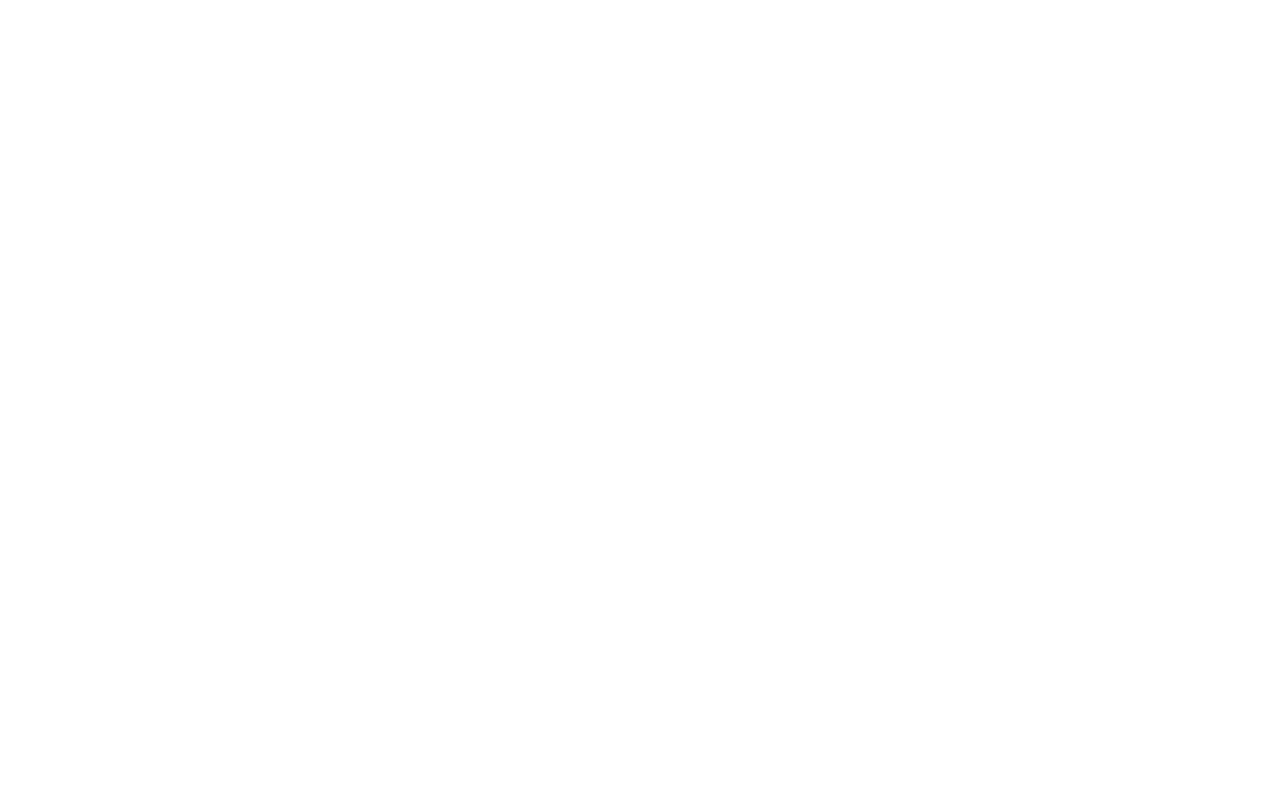
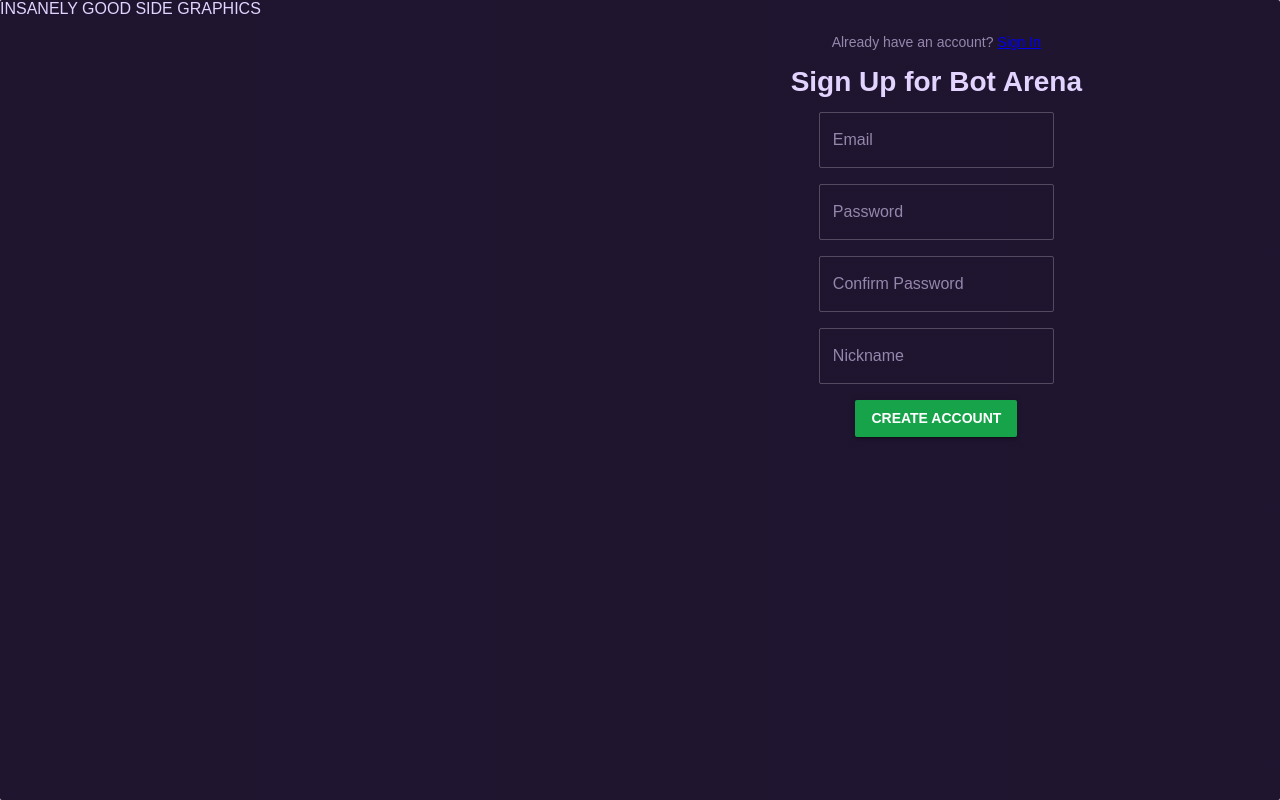
Before and after one commit to botarena-dev/botarena-dev-monorepo, a React (Vite) app in the folder site/: page /sign-up in a window 1280 px wide. Before the commit this address had no page. Built offline with nearby package versions, Linux system fonts and the light colour scheme.

Commit message:
feat: :sparkles: add sign up/in skeletons

```diff
--- a/site/src/App.tsx
+++ b/site/src/App.tsx
@@ -6,6 +6,8 @@
 import "./App.scss";
 import { Contribute } from "./contribute/Contribute";
 import { About } from "./about/About";
+import { SignUp } from "./auth/SignUp";
+import { SignIn } from "./auth/SignIn";
 
 function App() {
   return (
@@ -15,6 +17,9 @@
         <Route path="/about" element={<About />} />
         <Route path="/contribute" element={<Contribute />} />
       </Route>
+
+      <Route path="/sign-in" element={<SignIn />} />
+      <Route path="/sign-up" element={<SignUp />} />
     </Routes>
   );
 }
--- /dev/null
+++ b/site/src/auth/SignIn.tsx
@@ -0,0 +1,36 @@
+import { Box, Button, Paper, TextField, Typography } from "@mui/material";
+import { Link } from "react-router";
+
+export const SignIn = () => {
+  return (
+    <Paper
+      sx={{
+        height: "100% ",
+        display: "flex",
+        flexDirection: "column",
+        alignItems: "center",
+        justifyContent: "center",
+        gap: 2,
+      }}
+    >
+      <Box>LOGO</Box>
+
+      <Typography
+        variant="h3"
+        component="h3"
+        color="textPrimary"
+        sx={{ textAlign: "center" }}
+      >
+        Sign In to Bot Arena
+      </Typography>
+      <TextField label="Username" placeholder="Username" />
+      <TextField label="Password" placeholder="Password" type="password" />
+      <Button variant="contained" color="success">
+        Sign In
+      </Button>
+      <Typography variant="body2" color="textSecondary">
+        Don't have an account? <Link to="/sign-up">Sign Up</Link>
+      </Typography>
+    </Paper>
+  );
+};
--- /dev/null
+++ b/site/src/auth/SignUp.tsx
@@ -0,0 +1,50 @@
+import { Box, Button, Paper, TextField, Typography } from "@mui/material";
+import { Link } from "react-router";
+
+export const SignUp = () => {
+  return (
+    <Paper
+      sx={{
+        height: "100% ",
+        display: "flex",
+        flexDirection: "row",
+      }}
+    >
+      <Box sx={{ flex: "1 1 auto" }}>INSANELY GOOD SIDE GRAPHICS</Box>
+      <Box
+        sx={{
+          display: "flex",
+          flexDirection: "column",
+          alignItems: "center",
+          padding: 4,
+          gap: 2,
+          flex: "1 1 auto",
+        }}
+      >
+        <Typography variant="body2" color="textSecondary">
+          Already have an account? <Link to="/sign-in">Sign In</Link>
+        </Typography>
+        <Typography
+          variant="h3"
+          component="h3"
+          color="textPrimary"
+          sx={{ textAlign: "center" }}
+        >
+          Sign Up for Bot Arena
+        </Typography>
+
+        <TextField label="Email" placeholder="Email" />
+        <TextField label="Password" placeholder="Password" type="password" />
+        <TextField
+          label="Confirm Password"
+          placeholder="Confirm Password"
+          type="password"
+        />
+        <TextField label="Nickname" placeholder="Nickname" />
+        <Button variant="contained" color="success">
+          Create Account
+        </Button>
+      </Box>
+    </Paper>
+  );
+};
--- a/site/src/home/Home.tsx
+++ b/site/src/home/Home.tsx
@@ -1,4 +1,4 @@
-import { Box, Typography } from "@mui/material";
+import { Box, Button, Typography } from "@mui/material";
 
 export const Home = () => {
   return (
@@ -30,6 +30,15 @@
         A developer-first competitive platform where autonomous bots battle in
         fast-paced arenas inspired by curve fever mechanics.
       </Typography>
+
+      <Button
+        variant="outlined"
+        color="text"
+        size="large"
+        sx={{ width: "20rem" }}
+      >
+        Join
+      </Button>
     </Box>
   );
 };
--- a/site/src/layout/Layout.tsx
+++ b/site/src/layout/Layout.tsx
@@ -11,14 +11,30 @@
             justifyContent: "space-between",
           }}
         >
-          <Typography variant="h6">Bot Arena</Typography>
+          <Box sx={{ display: "flex", alignItems: "center", gap: 2 }}>
+            <Typography variant="h6" sx={{ mr: 4 }}>
+              LOGO
+            </Typography>
 
-          <Box>
             <Button component={Link} to="/about" color="text">
               About
             </Button>
             <Button component={Link} to="/contribute" color="text">
               Contribute
+            </Button>
+          </Box>
+
+          <Box sx={{ display: "flex", alignItems: "center", gap: 2 }}>
+            <Button component={Link} to="/sign-in" color="text">
+              Sign In
+            </Button>
+            <Button
+              variant="outlined"
+              component={Link}
+              to="/sign-up"
+              color="text"
+            >
+              Sign Up
             </Button>
           </Box>
         </Toolbar>
```
